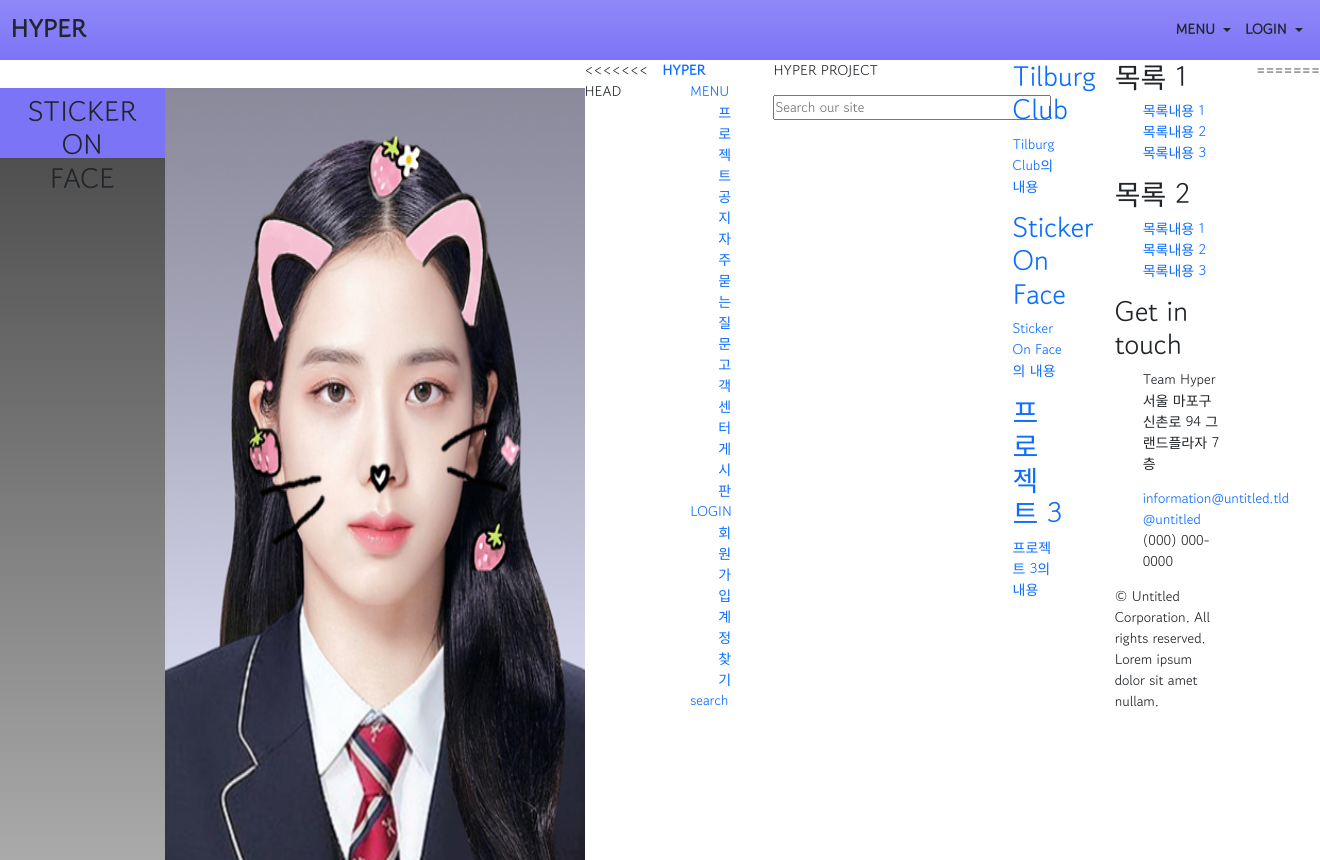
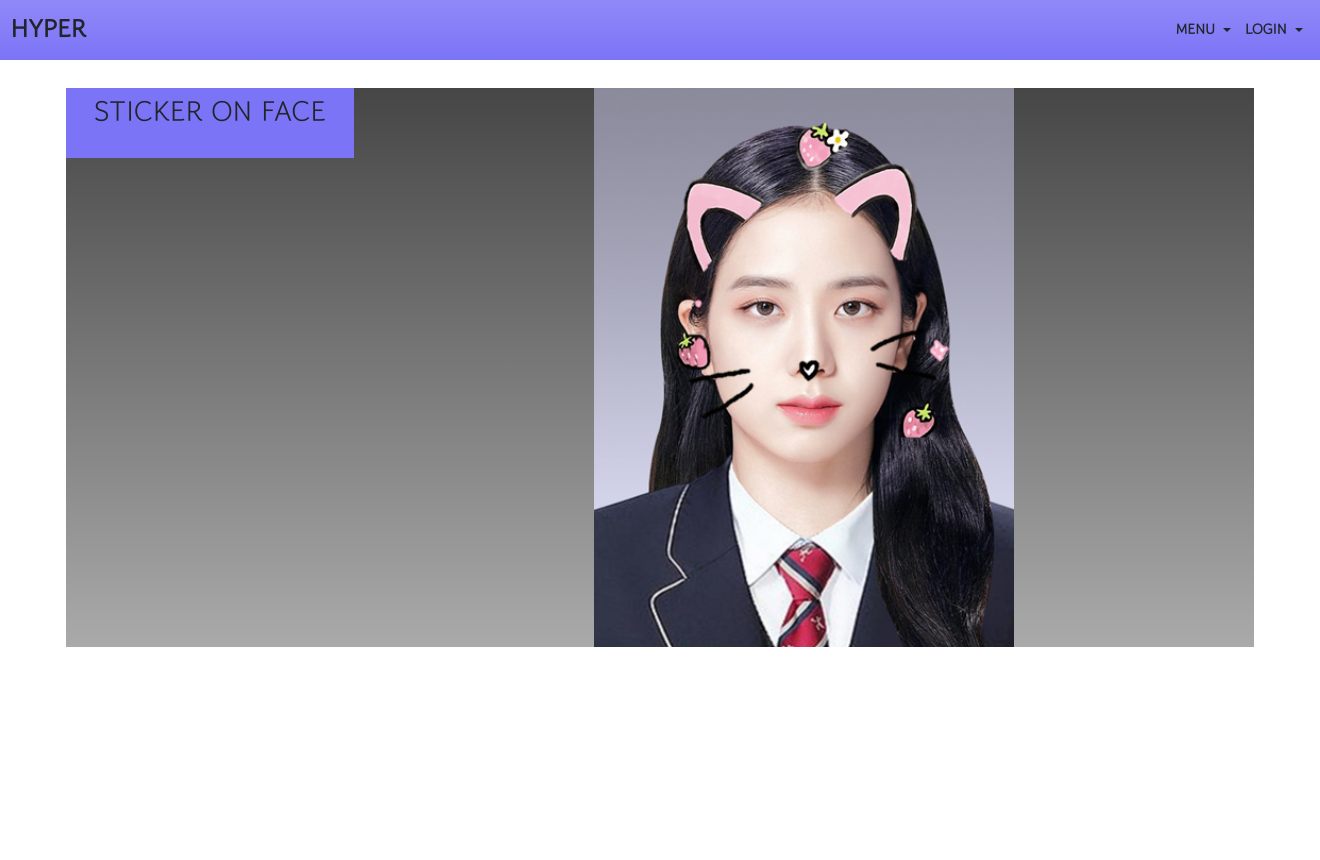
Before and after one commit to kyeonghunkim123/Sticker_On_Face, a Django app: page / in a window 1320 px wide. After the commit the page ends 647 px from the top, so only its background shows below. Run offline with Django 4.2, Linux system fonts and the light colour scheme; some libraries are stand-ins or nearby versions.

Commit message:
mainpage 기존코드 잘못 올라간거 수정

```diff
--- a/templates/mainpage.html
+++ b/templates/mainpage.html
@@ -1,142 +1,8 @@
 {% extends 'base.html'%}
 {% load static %}
 {% block content %}
-	<!-- Features -->
 	<section class="project">
 			<h1 class="project_name">STICKER ON FACE</h1>
 			<img class="project_img" src="{% static '/images/jisoo_cat.png' %}"alt="지수">
 	</section>
-
-<<<<<<< HEAD
-		<!-- Header -->
-			<header id="header">
-				<div class="inner">
-					<a class="logo" href="/"><strong>HYPER</strong></a>
-					<nav id="nav">
-						<ul>
-							<li>
-								<a href="#">MENU</a>
-								<ul>
-									<li><a href="#">프로젝트</a></li>
-									<li><a href="#">공지</a></li>
-									<li><a href="#">자주묻는질문</a></li>
-                  					<li><a href="#">고객센터</a></li>
-                  					<li><a href="#">게시판</a></li>
-                				</ul>
-							<li>
-								<a href="/users/login">LOGIN</a>
-								<ul>
-									<li><a href="#">회원가입</a></li>
-									<li><a href="#">계정찾기</a></li>
-								</ul>
-              				</li>
-							<li>
-								<a href="#" class="material-symbols-outlined">search</a>
-							</li>
-						</ul>
-					</nav>
-				</div>
-			</header>
-
-		<!-- Search Bar -->
-			<div id="search">
-				<div class="inner">
-					<div class="content">
-						<p>HYPER PROJECT</p>
-						<form method="post" action="#">
-							<input type="search" name="query" id="query" value="" placeholder="Search our site" />
-						</form>
-					</div>
-				</div>
-			</div>
-
-		<!-- Main -->
-			<div id="main">
-				<div class="inner">
-					<!-- Sidebar -->
-					<div id="sidebar">
-
-					<!-- Features -->
-						<section class="features">
-							<a href="#" class="accent1">
-								<h2>Tilburg Club</h2>
-								<p>Tilburg Club의 내용</p>
-							</a>
-							<a href="#" class="accent2">
-								<h2>Sticker On Face</h2>
-								<p>Sticker On Face의 내용</p>
-							</a>
-							<a href="#" class="accent3">
-								<h2>프로젝트 3</h2>
-								<p>프로젝트 3의 내용</p>
-							</a>
-						</section>
-					</div>
-				</div>
-			</div>
-
-		<!-- Footer -->
-			<footer id="footer">
-				<div class="inner">
-					<div class="content">
-						<section>
-							<header>
-								<h2>목록 1</h2>
-							</header>
-							<ul class="alt">
-								<li><a href="#">목록내용 1</a></li>
-								<li><a href="#">목록내용 2</a></li>
-								<li><a href="#">목록내용 3</a></li>
-							</ul>
-						</section>
-						<section>
-							<header>
-								<h2>목록 2</h2>
-							</header>
-							<ul class="alt">
-								<li><a href="#">목록내용 1</a></li>
-								<li><a href="#">목록내용 2</a></li>
-								<li><a href="#">목록내용 3</a></li>
-							</ul>
-						</section>
-						<section>
-							<header>
-								<h2>Get in touch</h2>
-							</header>
-							<ul class="contact-icons">
-								<li class="icon solid fa-map-marker-alt">
-									<address>
-										Team Hyper<br />
-										서울 마포구 신촌로 94 그랜드플라자 7층<br />
-									</address>
-								</li>
-								<li class="icon solid fa-envelope">
-									<a href="#">information@untitled.tld</a>
-								</li>
-								<li class="icon brands fa-twitter">
-									<a href="#">@untitled</a>
-								</li>
-								<li class="icon solid fa-phone">
-									(000) 000-0000
-								</li>
-							</ul>
-						</section>
-					</div>
-					<div class="copyright">
-						&copy; Untitled Corporation. All rights reserved. Lorem ipsum dolor sit amet nullam.
-					</div>
-				</div>
-			</footer>
-
-		<!-- Scripts -->
-			<script src="/static/js/common/jquery.min.js"></script>
-			<script src="/static/js/common/jquery.dropotron.min.js"></script>
-			<script src="/static/js/common/browser.min.js"></script>
-			<script src="/static/js/common/breakpoints.min.js"></script>
-			<script src="/static/js/common/util.js"></script>
-			<script src="/static/js/mainpage.js"></script>
-	</body>
-</html>
-=======
 {% endblock %}
->>>>>>> dev
```
